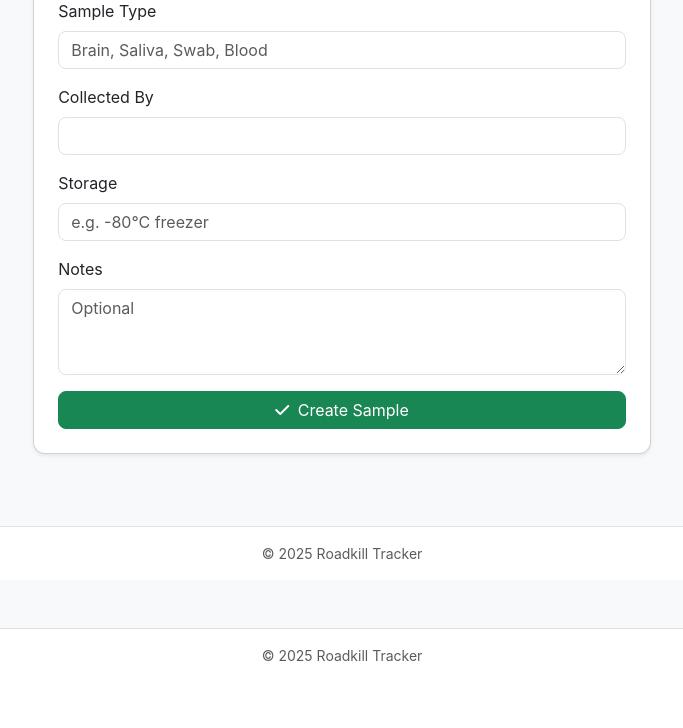
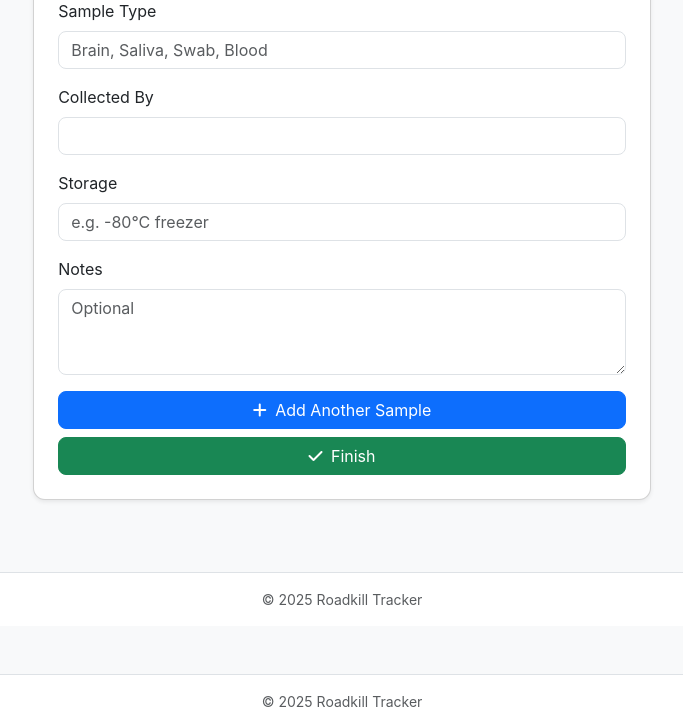
Before and after one commit to prashantwct/Roadkill, a Flask app: template templates/new_sample.html in a window 1280 px wide. Shown: the part 212-940 px from the top of the page, without its empty margins (298-981 px from the left). Before the commit the page ends 873 px from the top, so only its background shows below. Run offline with Flask 3, Linux system fonts and the light colour scheme; the template is opened without the code that fills it, so the values that code supplies are empty.

Commit message:
Update new_sample.html

```diff
--- a/templates/new_sample.html
+++ b/templates/new_sample.html
@@ -56,11 +56,20 @@
                     placeholder="Optional"></textarea>
         </div>
 
-        <!-- SUBMIT BUTTON -->
-        <button class="btn btn-success w-100">
-          <i class="fa-solid fa-check me-1"></i>
-          Create Sample
-        </button>
+        <!-- TWO ACTION BUTTONS -->
+        <div class="d-grid gap-2">
+          <!-- ADD ANOTHER SAMPLE -->
+          <button type="submit" name="action" value="add_more" class="btn btn-primary">
+            <i class="fa-solid fa-plus me-1"></i>
+            Add Another Sample
+          </button>
+
+          <!-- FINISH -->
+          <button type="submit" name="action" value="finish" class="btn btn-success">
+            <i class="fa-solid fa-check me-1"></i>
+            Finish
+          </button>
+        </div>
 
       </form>
 
```
